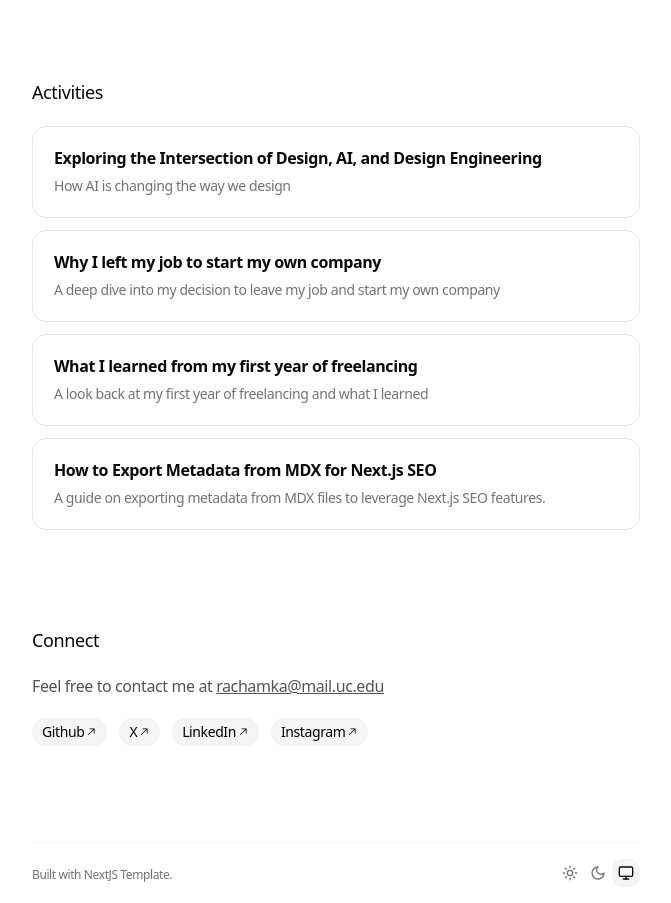
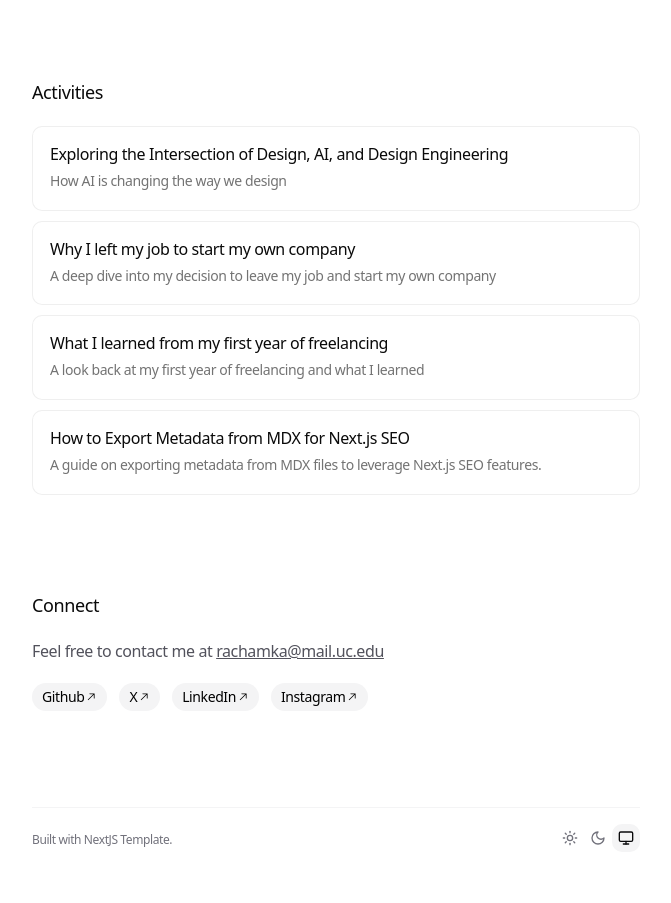
Before and after one commit to kee5625/portfolio, a Next.js app: page / in a window 1280 px wide. Shown: the part 3460-4363 px from the top of the page, without its empty margins (304-975 px from the left). After the commit the page ends 4328 px from the top, so only its background shows below. Built offline with nearby package versions, Linux system fonts and the light colour scheme.

Commit message:
updated activities ui

```diff
--- a/components/activities.tsx
+++ b/components/activities.tsx
@@ -4,7 +4,7 @@ import { Spotlight } from "@/components/ui/spotlight"
 
 export function ActivitiesModals() {
   return (
-    <div className="flex flex-col space-y-3">
+    <div className="flex flex-col space-y-2.5">
       {BLOG_POSTS.map((post) => (
         <ModalButton
           key={post.uid}
@@ -19,16 +19,16 @@ export function ActivitiesModals() {
           jobEnd=""
         >
           <div
-            className="relative overflow-hidden rounded-xl border border-border bg-card p-[1px] transition-all hover:border-primary/50 hover:shadow-lg"
+            className="relative overflow-hidden rounded-lg border border-border/60 bg-card p-[1px] transition-all hover:border-primary/40 hover:shadow-md"
           >
             <Spotlight
-              className="from-primary/20 via-primary/10 to-transparent blur-2xl"
-              size={96}
+              className="from-primary/15 via-primary/8 to-transparent blur-xl"
+              size={80}
             />
-            <div className="relative h-full w-full rounded-[11px] bg-card p-5">
-              <div className="relative flex w-full flex-col gap-2">
-                <h4 className="font-semibold text-foreground leading-tight">{post.title}</h4>
-                <p className="text-sm text-muted-foreground">{post.description}</p>
+            <div className="relative h-full w-full rounded-[7px] bg-card p-4">
+              <div className="relative flex w-full flex-col gap-1.5">
+                <h4 className="font-medium text-foreground leading-tight">{post.title}</h4>
+                <p className="text-sm text-muted-foreground leading-relaxed">{post.description}</p>
               </div>
             </div>
           </div>
```
